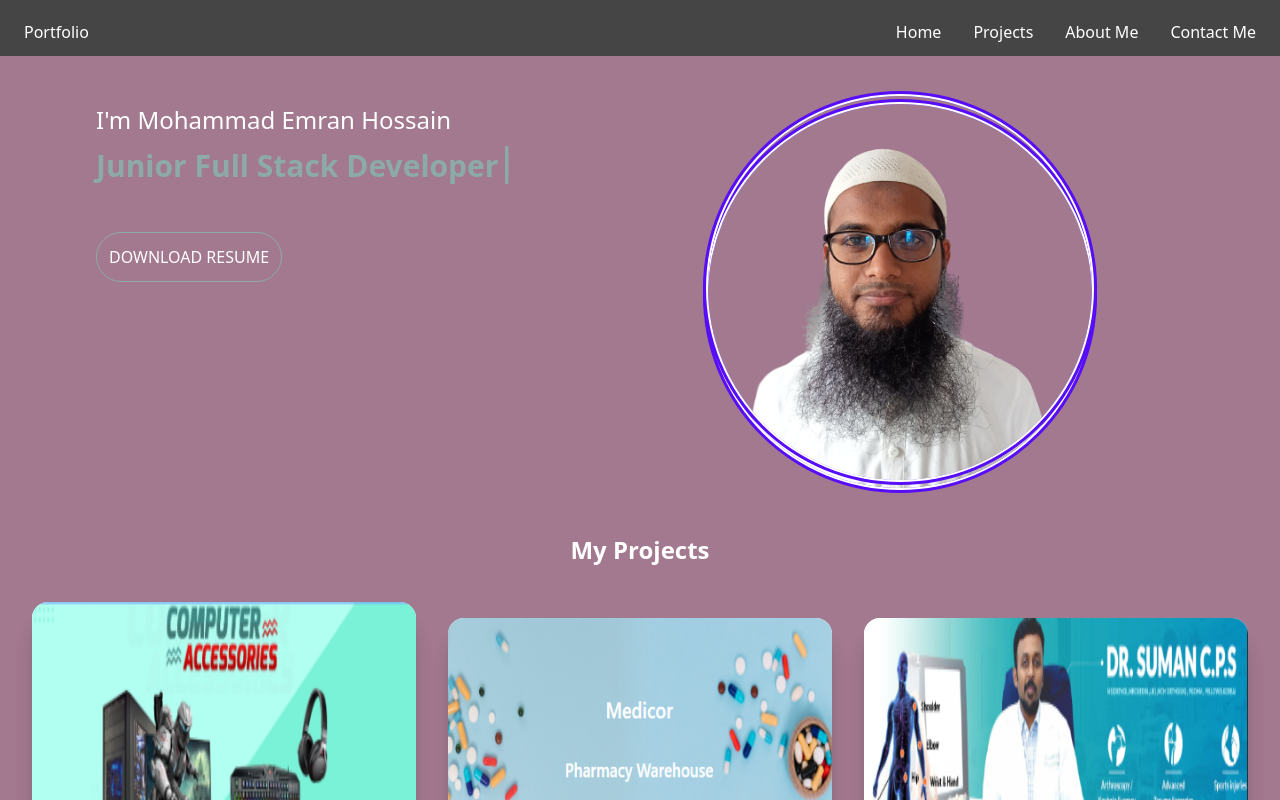
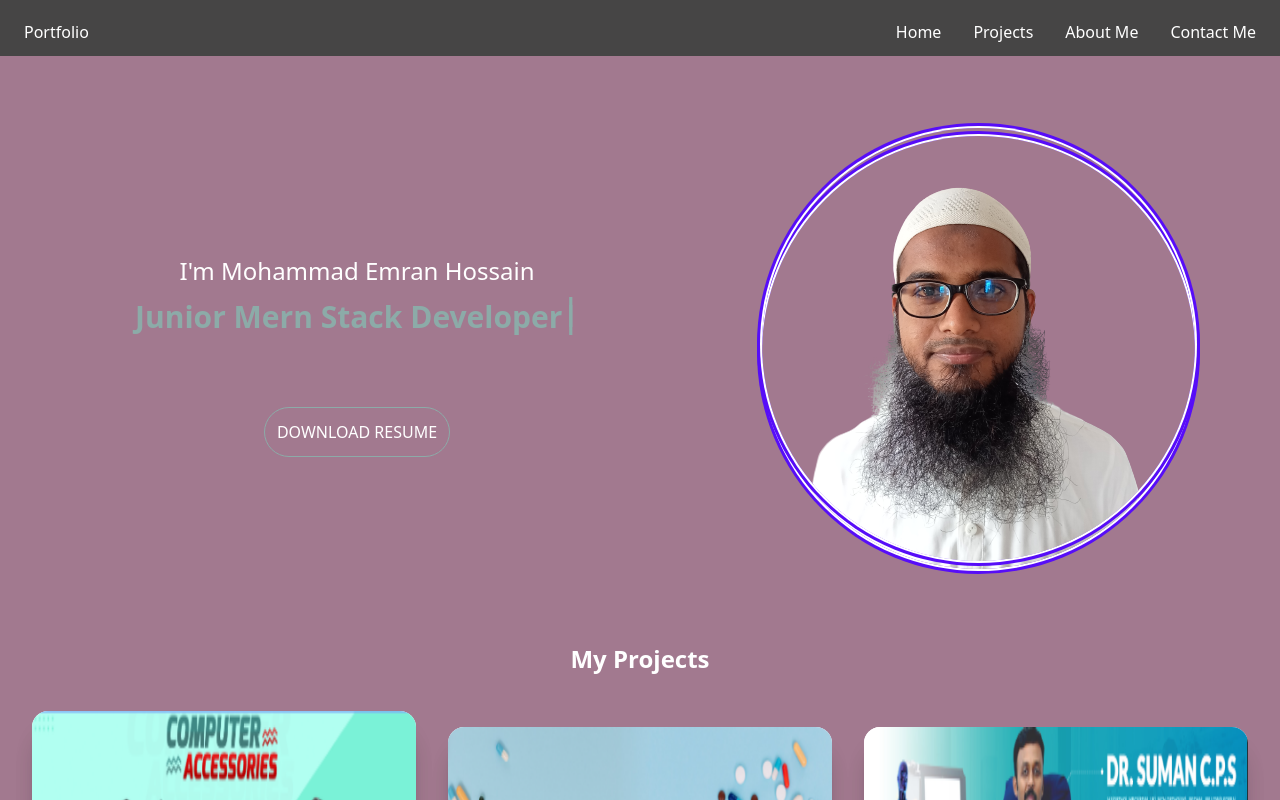
Before and after one commit to Emran12/my-portfolio, a React (Create React App) app: page /home in a window 1280 px wide. Shown: the top 800 px of the page. Built offline with nearby package versions, Linux system fonts and the light colour scheme.

Commit message:
profile section updated

```diff
--- a/src/PortfolioContainer/Profile/Profile.js
+++ b/src/PortfolioContainer/Profile/Profile.js
@@ -3,19 +3,17 @@ import Typical from "react-typical";
 import img from "../Profile/profilepic.png";
 const Profile = () => {
   return (
-    <div className="grid lg:grid-cols-2 sm:grid-cols-1 gap-10  sm:pb-5 pt-10">
-      <div className="pl-24">
+    <div className="flex flex-wrap justify-evenly pt-6">
+      <div className="flex flex-col items-center justify-center w-1/2">
         <h1 className="text-2xl">I'm Mohammad Emran Hossain</h1>
         <h1 className="text-3xl text-second font-bold mb-6 pt-3">
           <Typical
             loop={Infinity}
             steps={[
-              "Junior Front-end Developer",
-              1500,
               "Junior Full Stack Developer",
               1500,
-              "Junior Back-end Developer ",
-              1500,
+              "Junior Mern Stack Developer",
+              2500,
             ]}
           ></Typical>
         </h1>
@@ -29,9 +27,9 @@ const Profile = () => {
           </a>
         </p>
       </div>
-      <div className="pl-12">
+      <div className="p-12">
         <div className="avatar">
-          <div className="w-96 rounded-full ring ring-primary ring-offset-base-100 ring-offset-2">
+          <div className="rounded-full ring ring-primary ring-offset-base-100 ring-offset-2">
             <img src={img} alt="" />
           </div>
         </div>
```
